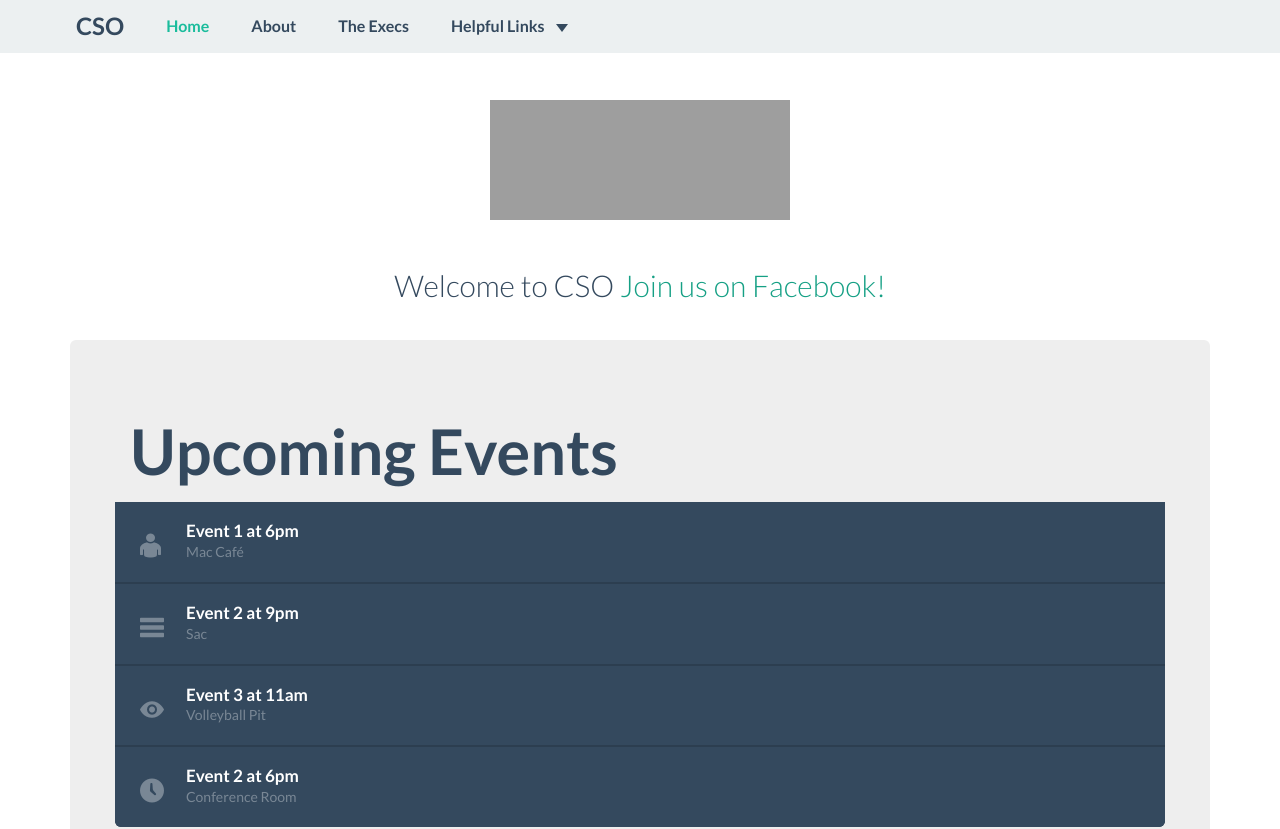
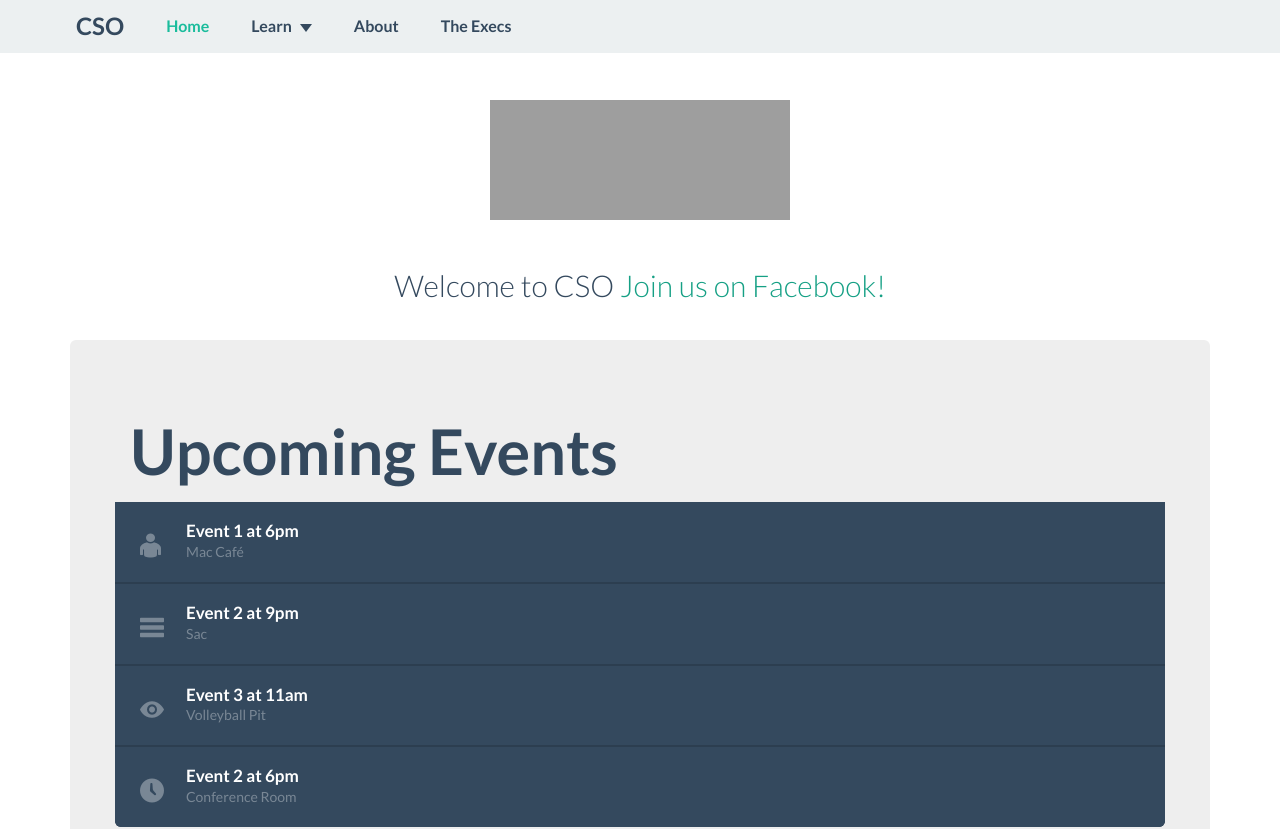
Before and after one commit to TAMSCompSci/tamscompsci.github.io, a plain HTML site: page index.html in a window 1280 px wide. Shown: the top 829 px of the page. Drawn offline with Linux system fonts and the light colour scheme; grey boxes are pictures that could not be loaded; some icons are missing.

Commit message:
Renamed links menu to 'Learn'

```diff
--- a/navbar.html
+++ b/navbar.html
@@ -10,10 +10,8 @@
         <div class="navbar-collapse collapse">
           <ul class="nav navbar-nav">
             <li class="active"><a href="index.html">Home</a></li>
-            <li><a href="estella.html">About</a></li>
-            <li><a href="emily.html">The Execs</a></li>
             <li class="dropdown">
-              <a href="#" class="dropdown-toggle" data-toggle="dropdown">Helpful Links <b class="caret"></b></a>
+              <a href="#" class="dropdown-toggle" data-toggle="dropdown">Learn<b class="caret"></b></a>
               <ul class="dropdown-menu">
                 <li><a href="adil.html">Hackathons</a></li>
                 <li class="divider"></li>
@@ -22,6 +20,8 @@
                 <li><a href="eric.html">Something else here</a></li>
               </ul>
             </li>
+            <li><a href="estella.html">About</a></li>
+            <li><a href="emily.html">The Execs</a></li>
           </ul>
           <ul class="nav navbar-nav navbar-right">
             <li></li>
```
